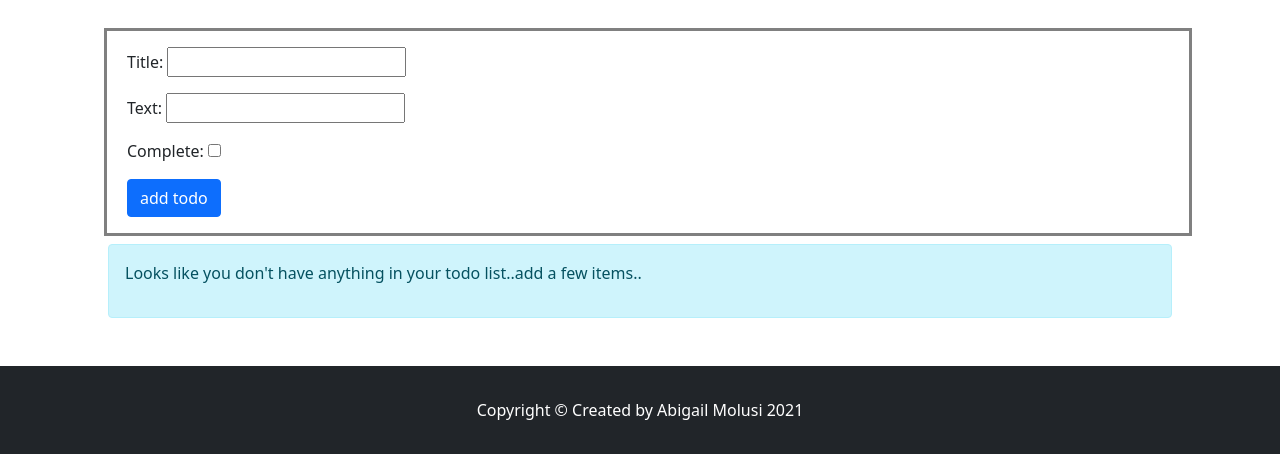
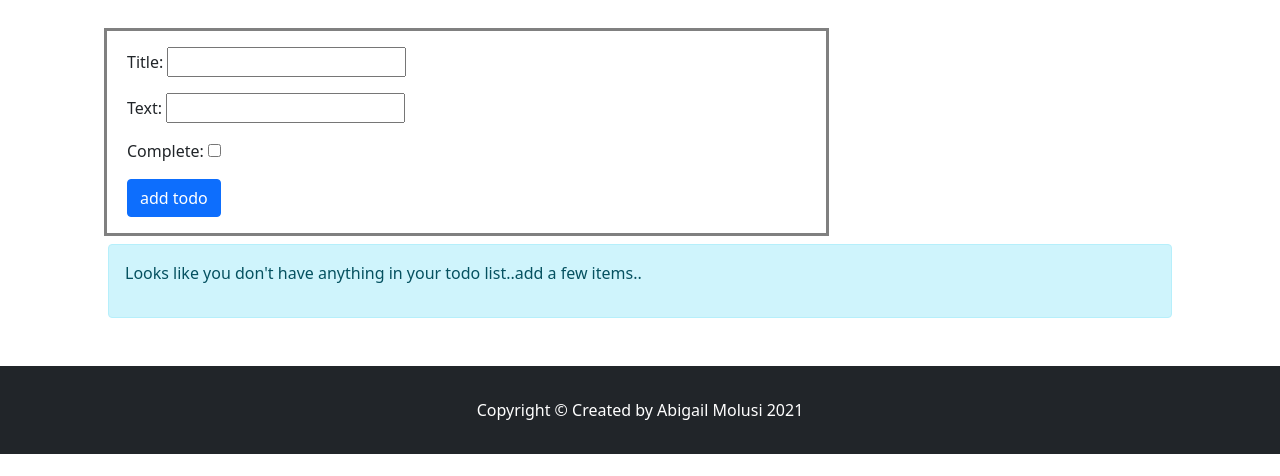
Before and after one commit to molusi/mysafespace, a Django app: a page that uses templates/todo_app/index.html in a window 1280 px wide. Shown: the part 78-554 px from the top of the page. Run offline with Django 3.2, Linux system fonts and the light colour scheme; the visitor is signed in with stand-in values (Sample User, id 1); data that the repository does not hold is empty; some libraries are stand-ins or nearby versions.

Commit message:
Update index.html

```diff
--- a/templates/todo_app/index.html
+++ b/templates/todo_app/index.html
@@ -18,7 +18,7 @@
 
     <div class="row">
 
-        <fieldset class="m-2 col-12 md-6 sm-8">
+        <fieldset class="m-2 col-8 md-6 sm-6">
 
             <form method="POST" action="{% url 'todo_app:add_todo' %}" class="m-2">
                 {% csrf_token %}
@@ -33,7 +33,7 @@
 
 
 
-<div class="col-md-6 sm-8 offet-2" style='margin:20px auto'>
+<div class="col-md-6 sm-6 offet-2" style='margin:20px auto'>
      <div class="row">
         <center><h3>My todos</h3></center>
     </div>
```
